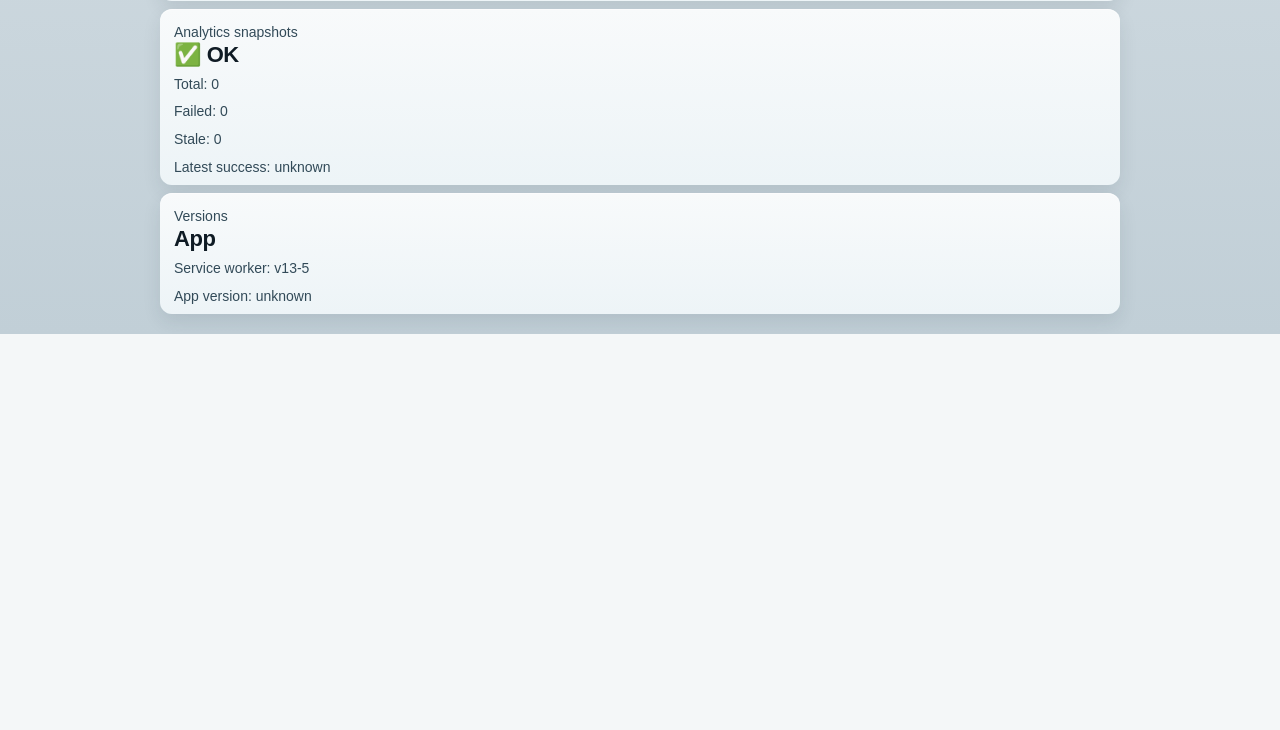
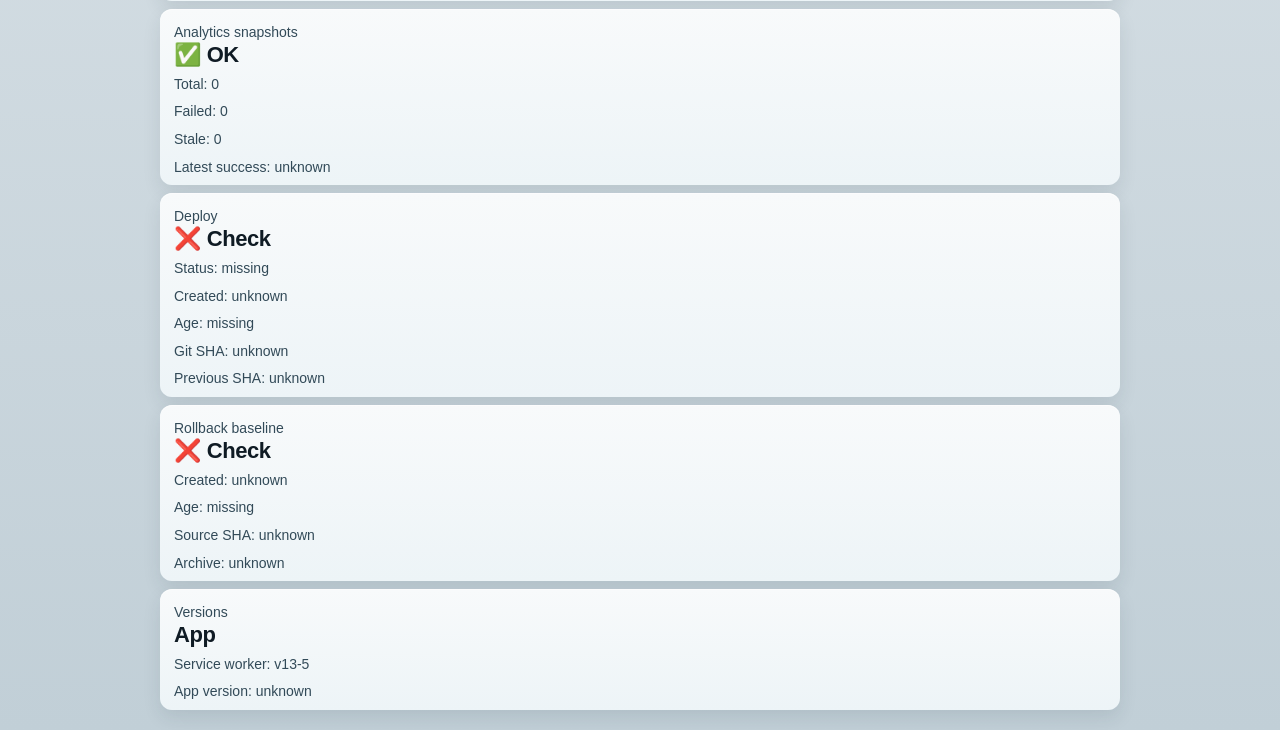
Before and after one commit to MartinParf/lyfeapp, a Django app: page /ops/ in a window 1280 px wide. Shown: the part 774-1504 px from the top of the page. Before the commit the page ends 1108 px from the top, so only its background shows below. Run offline with Django 5.2, Linux system fonts and the light colour scheme; the visitor is signed in with stand-in values (Sample User, id 1); data that the repository does not hold is empty; some libraries are stand-ins or nearby versions.

Commit message:
Add deploy metadata and rollback baseline

```diff
--- a/core/views.py
+++ b/core/views.py
@@ -248,6 +248,9 @@ def ops_dashboard(request):
         "last_docker_hygiene.json",
         warn_after_hours=24 * 8,
     )
+    deploy = _read_ops_json("last_deploy.json", warn_after_hours=24 * 14)
+    previous_deploy = _read_ops_json("previous_deploy.json", warn_after_hours=24 * 30)
+    release_backup = _read_ops_json("last_release_backup.json", warn_after_hours=24 * 30)
     snapshots = _build_snapshot_summary()
 
     context = {
@@ -261,10 +264,14 @@ def ops_dashboard(request):
         "snapshots": snapshots,
         "versions": {
             "service_worker": _read_service_worker_version(),
-            "app_version": os.environ.get("APP_VERSION")
+            "app_version": deploy["payload"].get("git_sha")
+            or os.environ.get("APP_VERSION")
             or os.environ.get("GIT_SHA")
             or "unknown",
         },
+        "deploy": deploy,
+        "previous_deploy": previous_deploy,
+        "release_backup": release_backup,
         "ops_links": [
             {
                 "label": "Health JSON",
--- a/templates/core/ops_dashboard.html
+++ b/templates/core/ops_dashboard.html
@@ -91,6 +91,43 @@
     </article>
 
     <article class="panel-soft">
+        <div class="eyebrow">Deploy</div>
+        <h2>
+            {% if deploy.state == "ok" %}✅ OK
+            {% elif deploy.state == "warn" %}⚠️ Aging
+            {% else %}❌ Check{% endif %}
+        </h2>
+        <p class="muted">Status: {{ deploy.status }}</p>
+        <p class="muted">Created: {{ deploy.created_at_utc|default:"unknown" }}</p>
+        <p class="muted">Age: {{ deploy.age.label }}</p>
+        <p class="muted">Git SHA: {{ deploy.payload.git_sha|default:"unknown" }}</p>
+        <p class="muted">
+            Previous SHA:
+            {{ previous_deploy.payload.git_sha|default:"unknown" }}
+        </p>
+    </article>
+
+    <article class="panel-soft">
+        <div class="eyebrow">Rollback baseline</div>
+        <h2>
+            {% if release_backup.state == "ok" %}✅ Snapshot
+            {% elif release_backup.state == "warn" %}⚠️ Aging
+            {% else %}❌ Check{% endif %}
+        </h2>
+        <p class="muted">Created: {{ release_backup.created_at_utc|default:"unknown" }}</p>
+        <p class="muted">Age: {{ release_backup.age.label }}</p>
+        <p class="muted">
+            Source SHA:
+            {{ release_backup.payload.source_git_sha|default:"unknown" }}
+        </p>
+        <p class="muted" style="word-break: break-all;">
+            Archive:
+            {{ release_backup.payload.archive_path|default:"unknown" }}
+        </p>
+    </article>
+
+
+    <article class="panel-soft">
         <div class="eyebrow">Versions</div>
         <h2>App</h2>
         <p class="muted">Service worker: {{ versions.service_worker }}</p>
```
Also changed, not shown: .github/workflows/deploy.yml.
